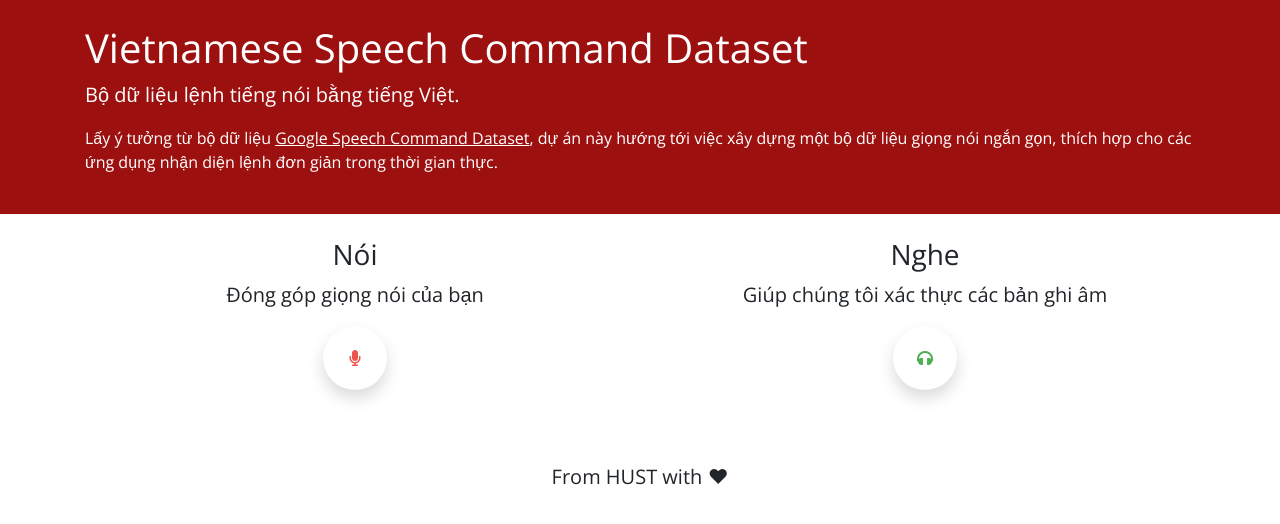
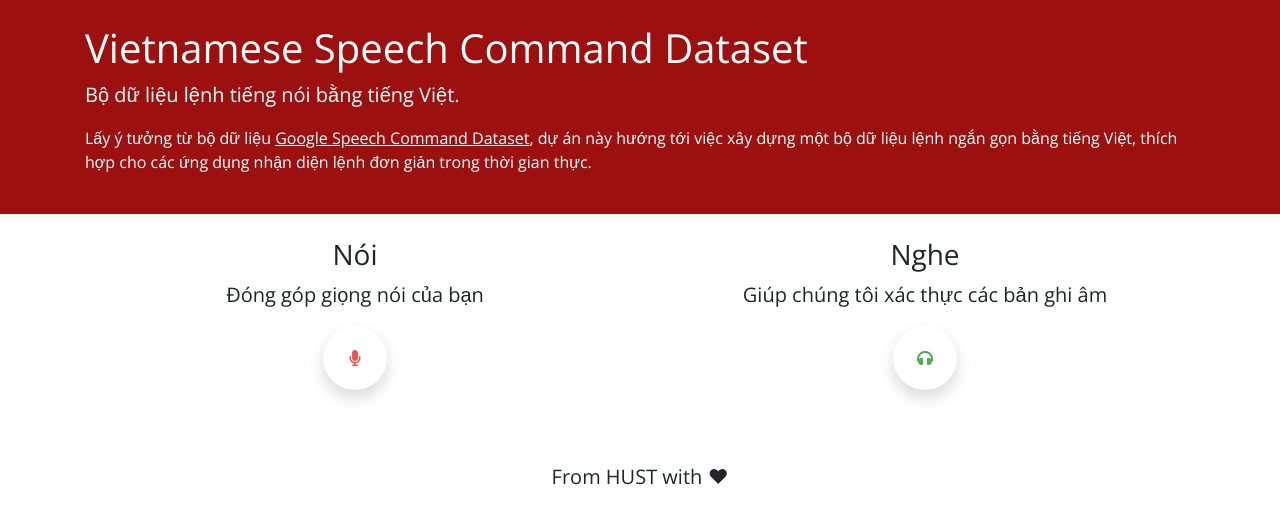
Before and after one commit to tranHieuDev23/VSCD, an Angular app: page / in a window 1280 px wide. Shown: the top 524 px of the page. Built offline with nearby package versions, Linux system fonts and the light colour scheme.

Commit message:
Add SEO meta tags

```diff
--- a/src/app/view/pages/home-page/home-page.component.html
+++ b/src/app/view/pages/home-page/home-page.component.html
@@ -4,9 +4,10 @@
             <h1 class="h1">Vietnamese Speech Command Dataset</h1>
             <p class="lead">Bộ dữ liệu lệnh tiếng nói bằng tiếng Việt.</p>
             <p>Lấy ý tưởng từ bộ dữ liệu <a
-                    href="https://ai.googleblog.com/2017/08/launching-speech-commands-dataset.html" style="text-decoration: underline;">Google Speech Command
-                    Dataset</a>, dự án này hướng tới việc xây dựng một bộ dữ liệu giọng nói ngắn gọn, thích hợp cho các ứng
-                dụng nhận diện lệnh đơn giản trong thời gian thực.</p>
+                    href="https://ai.googleblog.com/2017/08/launching-speech-commands-dataset.html"
+                    style="text-decoration: underline;">Google Speech Command Dataset</a>, dự án này hướng tới việc xây
+                dựng một bộ dữ liệu lệnh ngắn gọn bằng tiếng Việt, thích hợp cho các ứng dụng nhận diện lệnh đơn giản
+                trong thời gian thực.</p>
         </div>
     </div>
 </div>
--- a/src/index.html
+++ b/src/index.html
@@ -1,13 +1,22 @@
 <!doctype html>
 <html lang="en">
+
 <head>
   <meta charset="utf-8">
   <title>VSCD</title>
   <base href="/">
   <meta name="viewport" content="width=device-width, initial-scale=1">
-  <link rel="icon" type="image/x-icon" href="favicon.ico">
+  <meta name="description"
+    content="Lấy ý tưởng từ bộ dữ liệu Google Speech Command, dự án này hướng tới việc xây dựng một bộ dữ liệu lệnh ngắn gọn bằng tiếng Việt.">
+  <meta property="og:type" content="website" />
+  <meta property="og:title" content="Vietnamese Speech Command Dataset" />
+  <meta property="og:description"
+    content="Lấy ý tưởng từ bộ dữ liệu Google Speech Command, dự án này hướng tới việc xây dựng một bộ dữ liệu lệnh ngắn gọn bằng tiếng Việt." />
+  <link rel=" icon" type="image/x-icon" href="favicon.ico">
 </head>
+
 <body>
   <app-root></app-root>
 </body>
+
 </html>
```
